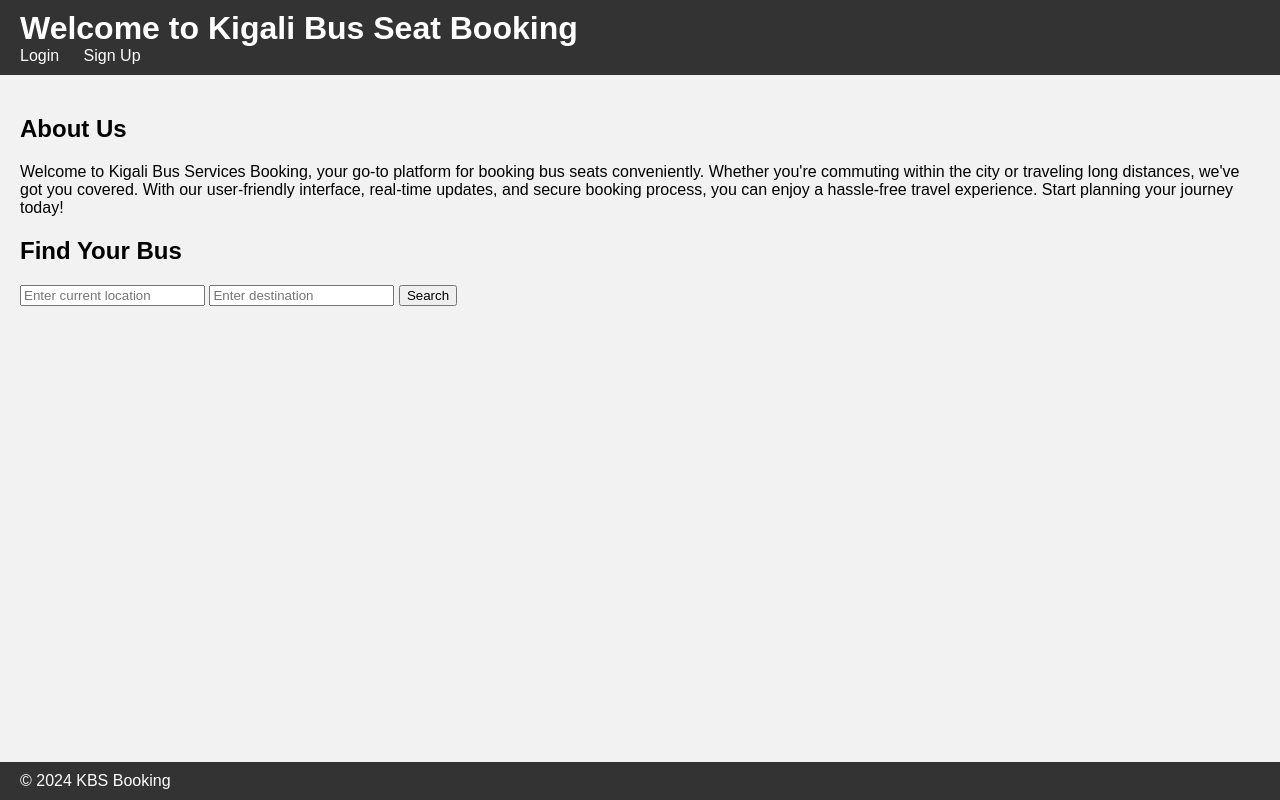
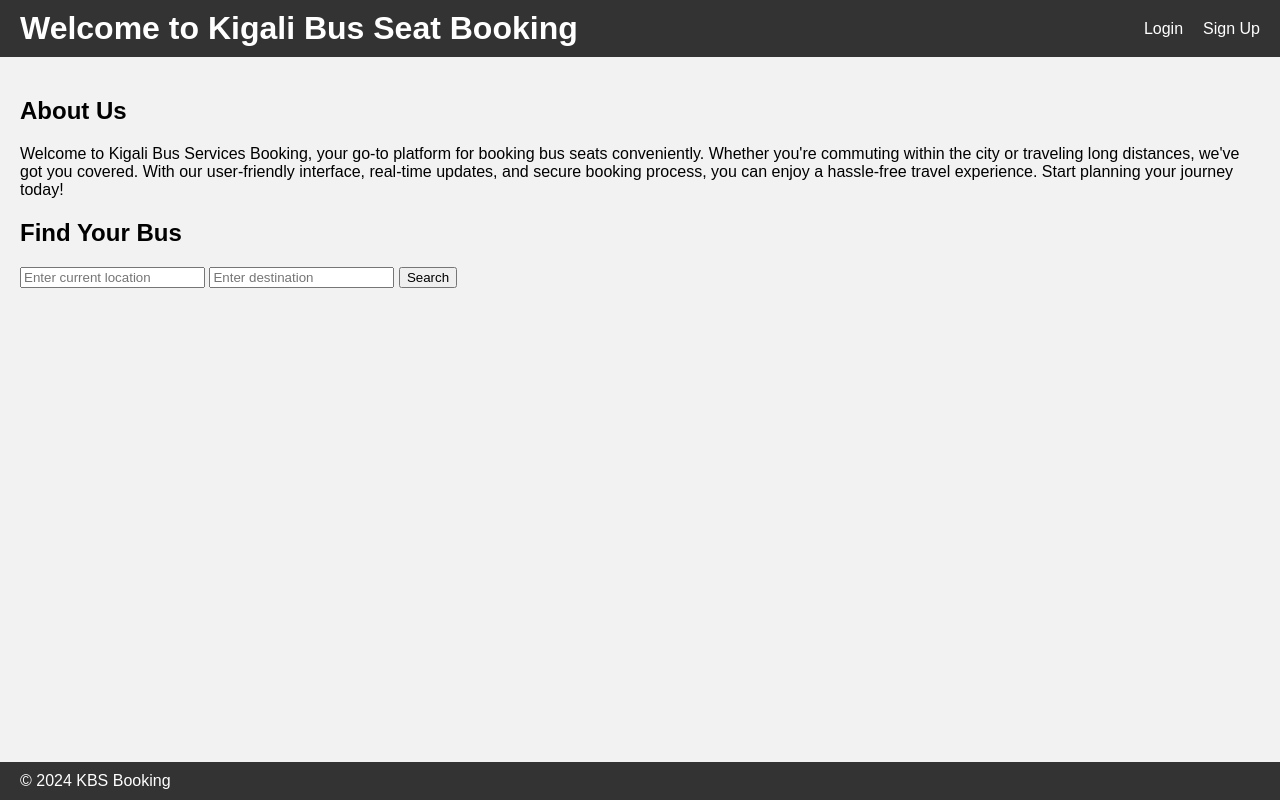
Before and after one commit to Jeanluchabi/KigaliBusSeatBooking, a plain HTML site: page public/index.html in a window 1280 px wide. Drawn offline with Linux system fonts and the light colour scheme.

Commit message:
creation of Public folder

```diff
--- a/kbs-bus_booking.css
+++ b/public/kbs-bus_booking.css
@@ -24,16 +24,28 @@ header, footer {
     background-color: #333;
     color: #fff;
     padding: 10px 20px;
+    display: flex;
+    justify-content: space-between; /* Align items to each end */
+    align-items: center; /* Vertically center items */
 }
 
 header h1, footer p {
     margin: 0;
 }
 
+nav {
+    display: flex;
+    align-items: center; /* Vertically center items */
+}
+
 nav a {
     color: #fff;
     text-decoration: none;
-    margin-right: 20px;
+    margin-left: 20px; /* Add margin between links */
+}
+
+nav a:first-child {
+    margin-left: 0; /* Remove margin for the first link */
 }
 
 main {
```
Also changed, not shown: public/index.html (renamed from index.html), public/kbs-script.js (renamed from kbs-script.js), public/login.html (renamed from login.html), public/sign-up.html (renamed from sign-up.html).
